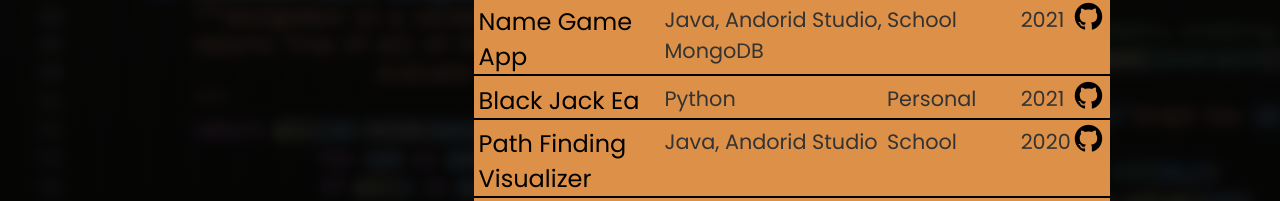
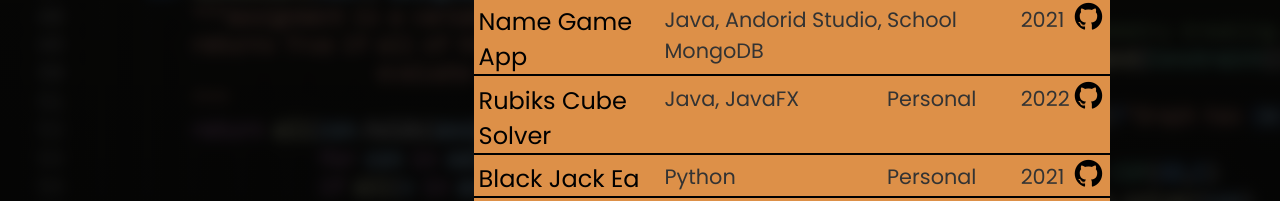
Before and after one commit to feej1/PersonalWebsiteV2, a React (Create React App) app: page / in a window 1280 px wide. Shown: the part 3061-3262 px from the top of the page. Built offline with nearby package versions, Linux system fonts and the light colour scheme.

Commit message:
added rubiks proj

```diff
--- a/src/Components/Projs/Projects.js
+++ b/src/Components/Projs/Projects.js
@@ -7,6 +7,7 @@ const ProblemSolverLink = `https://github.com/feej1/8puzzle-path-finder`
 const BlackJackEaLink = `https://github.com/feej1/blackJack-EvolutionaryAlgorithm`
 const WebsiteLink = `https://github.com/feej1/PersonalWebsiteV2`
 const StockTraderLink = `https://github.com/feej1/trading-bot`
+const rubiksCubeSolver = `https://github.com/feej1/rubiks-cube-solver`
 
 
 
@@ -126,6 +127,7 @@ function Projects() {
                 <ProjectListItem link={WebsiteLink} title="Portfolio Website" technologies={["JS", "HTML/CSS", "React","Node"]} reason="Personal" year="2022" />
                 <ProjectListItem link={StockTraderLink} title="Stock Trading Bot" technologies={["Python", "Stock API", "Azure"]} reason="Personal" year="2022" />
                 <ProjectListItem link={NameGameLink} title="Name Game App" technologies={["Java", "Andorid Studio", "MongoDB"]} reason="School" year="2021" />
+                <ProjectListItem link={rubiksCubeSolver} title="Rubiks Cube Solver" technologies={["Java", "JavaFX"]} reason="Personal" year="2022" />
                 <ProjectListItem link={BlackJackEaLink} title="Black Jack Ea" technologies={["Python"]} reason="Personal" year="2021" />
                 <ProjectListItem link={ProblemSolverLink} title="Path Finding Visualizer" technologies={["Java", "Andorid Studio"]} reason="School" year="2020" />
                 <ProjectListItem link='-' roundBottom={true} title="Dev Ops Boards Site" technologies={["JS", "HTML/CSS", "Azure Dev Ops", "Oauth"]} reason="Thomson Reuters" year="2021" />
```
